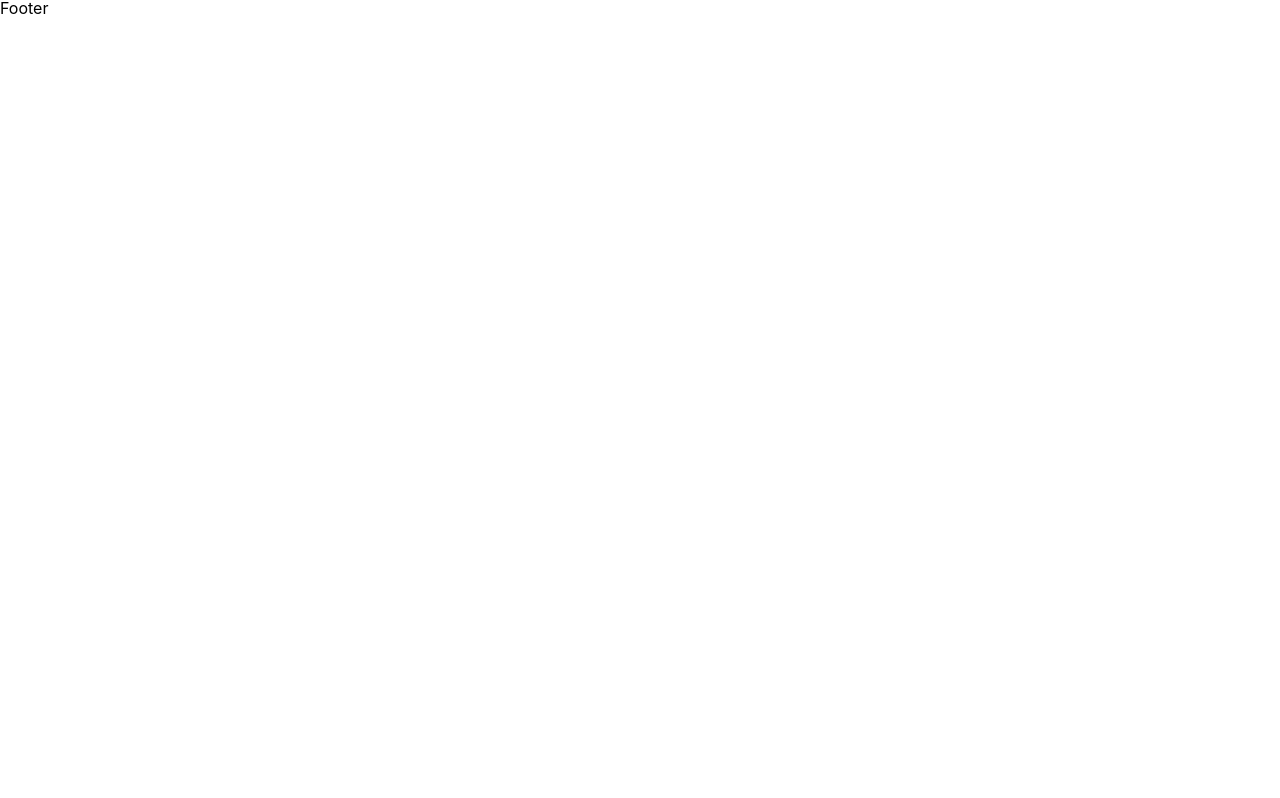
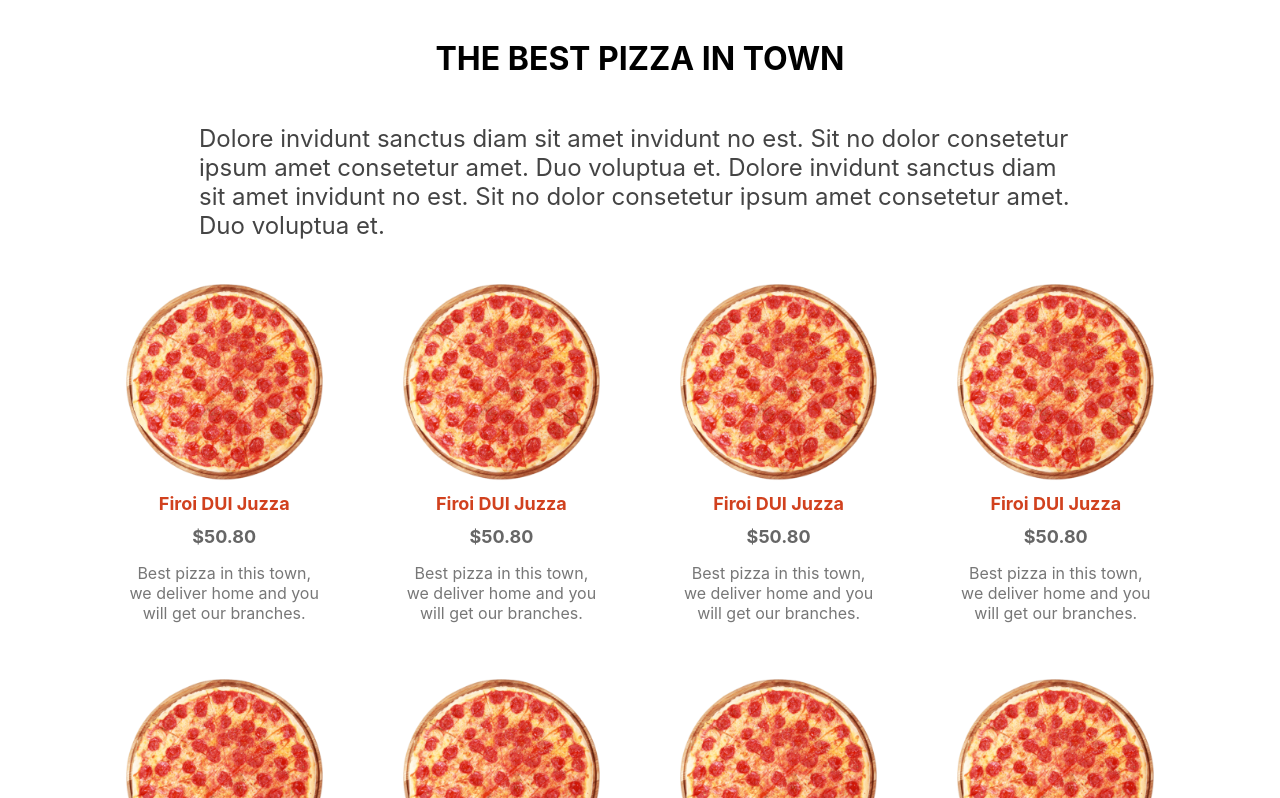
Before and after one commit to 52atiq/food-ordering-client, a Next.js app: page / in a window 1280 px wide. Shown: the part 802-1600 px from the top of the page. Before the commit the page ends 820 px from the top, so only its background shows below. Built offline with nearby package versions, Linux system fonts and the light colour scheme.

Commit message:
product list added

```diff
--- a/components/Footer.js
+++ b/components/Footer.js
@@ -1,8 +1,22 @@
-
+import Image from 'next/image'
+import styles from '../styles/Footer.module.css'
 
 const Footer = () => {
   return (
-    <div>Footer</div>
+    <div className={styles.container} >
+        <div className={styles.item}>
+          <Image src='/img/bg.png' alt='' layout='fill' />
+        </div>
+         <div className={styles.item}>
+             <div className={styles.card}>
+              <h2 className={styles.motto}>
+                OH, YES WE DIT THE BEST PIZZA WE BAKED SLICE OF PIZZ
+              </h2>
+               </div>
+             <div className={styles.card}> </div>
+             <div className={styles.card}> </div>
+         </div>
+    </div>
   )
 }
 
--- /dev/null
+++ b/components/PizzaCard.js
@@ -0,0 +1,15 @@
+import Image from 'next/image'
+import styles from '../styles/PizzaCard.module.css'
+
+export const PizzaCard = () => {
+  return (
+    <div className={styles.container}>
+       <Image src='/img/pizza.png' alt='' width='500' height='500' />
+       <h1 className={styles.title}>Firoi DUI Juzza</h1>
+       <span className={styles.price}>$50.80</span>
+       <p className={styles.desc}>
+        Best pizza in this town, we deliver home and you will get our branches.
+       </p>
+    </div>
+  )
+}
--- /dev/null
+++ b/components/PizzaList.js
@@ -0,0 +1,27 @@
+import styles from '../styles/PizzaList.module.css'
+import { PizzaCard } from './PizzaCard'
+
+export const PizzaList = () => {
+  return (
+    <div className={styles.container}>
+        <h1 className={styles.title}>THE BEST PIZZA IN TOWN</h1>
+        <p className={styles.desc}>
+         Dolore invidunt sanctus diam sit amet invidunt no est. Sit no dolor consetetur
+          ipsum amet consetetur amet. Duo voluptua et.
+         Dolore invidunt sanctus diam sit amet invidunt no est. Sit no dolor consetetur
+          ipsum amet consetetur amet. Duo voluptua et.
+        </p>
+
+     <div className={styles.wrapper}>
+            <PizzaCard />
+            <PizzaCard />
+            <PizzaCard />
+            <PizzaCard />
+            <PizzaCard />
+            <PizzaCard />
+            <PizzaCard />
+            <PizzaCard />
+     </div>
+    </div>
+  )
+}
--- a/pages/index.js
+++ b/pages/index.js
@@ -1,6 +1,7 @@
 import Head from 'next/head'
 import Image from 'next/image'
 import Featured from '../components/Featured'
+import { PizzaList } from '../components/PizzaList'
 import styles from '../styles/Home.module.css'
 
 export default function Home() {
@@ -13,6 +14,7 @@ export default function Home() {
         <link rel="icon" href="/favicon.ico" />
       </Head>
     <Featured />
+    <PizzaList />
 
     </div>
   )
--- /dev/null
+++ b/styles/Footer.module.css
@@ -0,0 +1,3 @@
+.container{
+
+}
--- a/styles/Navbar.module.css
+++ b/styles/Navbar.module.css
@@ -7,6 +7,7 @@
     justify-content: space-between;
     position: sticky;
     top: 0;
+    z-index: 999;
 
 }
 .item{
--- /dev/null
+++ b/styles/PizzaCard.module.css
@@ -0,0 +1,25 @@
+.container{
+    width: 22%;
+    padding:10px;
+    display: flex;
+    flex-direction: column;
+    align-items: center;
+    justify-content: center;
+    padding: 20px 40px;
+    cursor: pointer;
+}
+.title{
+    font-size: 18px;
+    font-weight: bold;
+    color: #d1411e;
+
+}
+.price{
+    font-size: 18px;
+    font-weight: bold;
+    color: #666;
+}
+.desc{
+    text-align: center;
+    color: #777;
+}
--- /dev/null
+++ b/styles/PizzaList.module.css
@@ -0,0 +1,18 @@
+.container{
+    padding: 20px 10px;
+    display: flex;
+    flex-direction: column;
+    align-items: center;
+}
+.desc{
+    font-size: 24px;
+    color:#444;
+    width: 70%;
+}
+.wrapper{
+    width: 100%;
+    display: flex;
+    align-items: center;
+    justify-content: center;
+    flex-wrap: wrap;
+}
```
